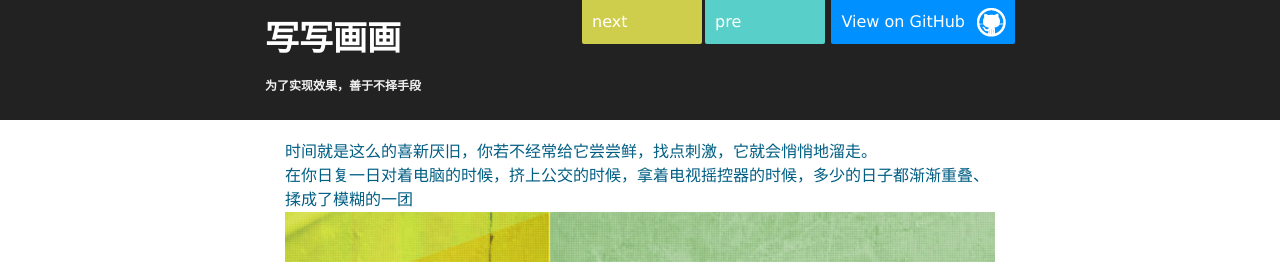
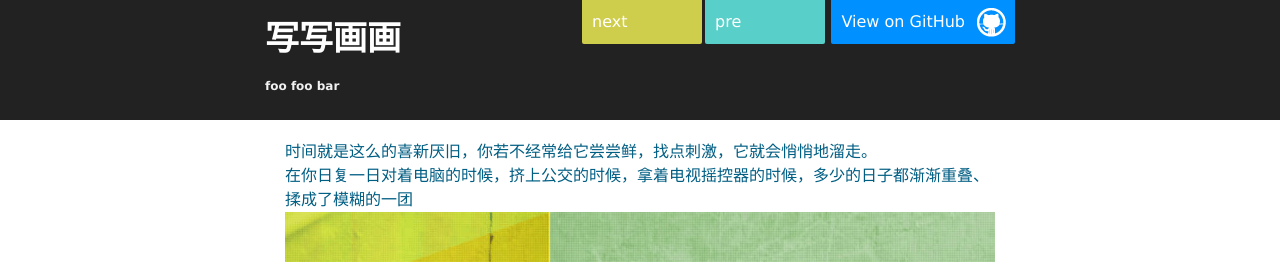
Before and after one commit to Saro50/Saro50.github.io, a Jekyll site: the page built from index.html, in a window 1280 px wide. Shown: the top 269 px of the page. Built offline with Jekyll 4.4.1, drawn with Linux system fonts in a browser that asks for light colours.

Commit message:
Update head.html

```diff
--- a/_includes/head.html
+++ b/_includes/head.html
@@ -1,6 +1,6 @@
 	<div id='header'  class='longHeader'>
 		<div id='headerWrap'>
-			<h1>写写画画<span class='subTitle'>为了实现效果，善于不择手段</span></h1>
+			<h1>写写画画<span class='subTitle'>foo foo bar</span></h1>
 				<a href="{{ paginator.per_page }}" class='topPre topBtn'  id='topPre' >pre</a>
 				<a href='{{ paginator.next_page }}' class='topNext topBtn'  id='topPre' >next</a>
 				<a id="forkme_banner" class='forkme_banner topBtn' href="https://github.com/Saro50">View on GitHub</a>
```
